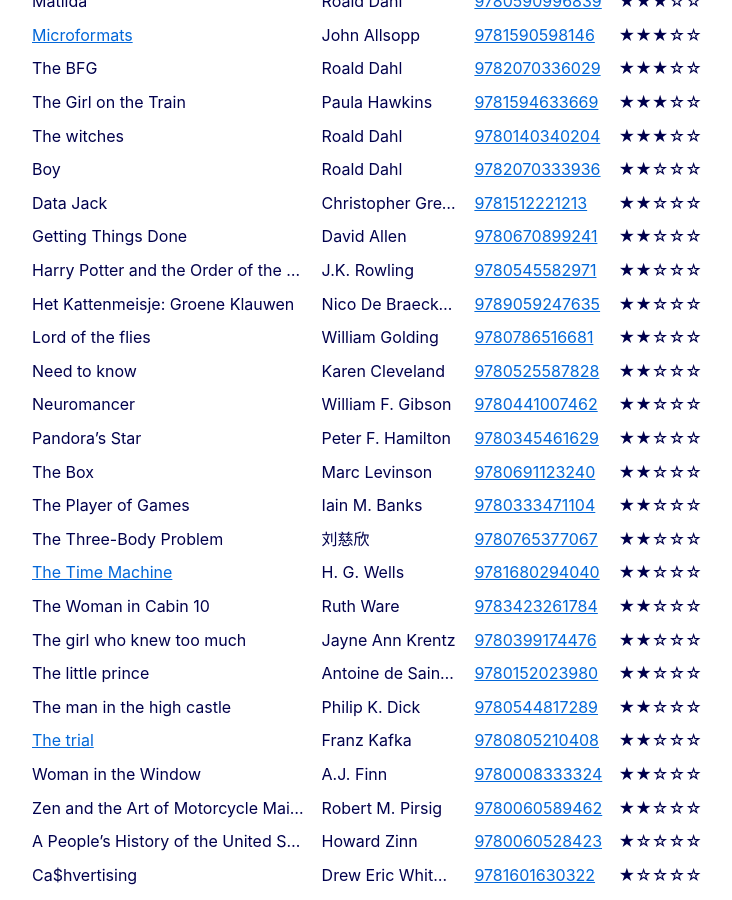
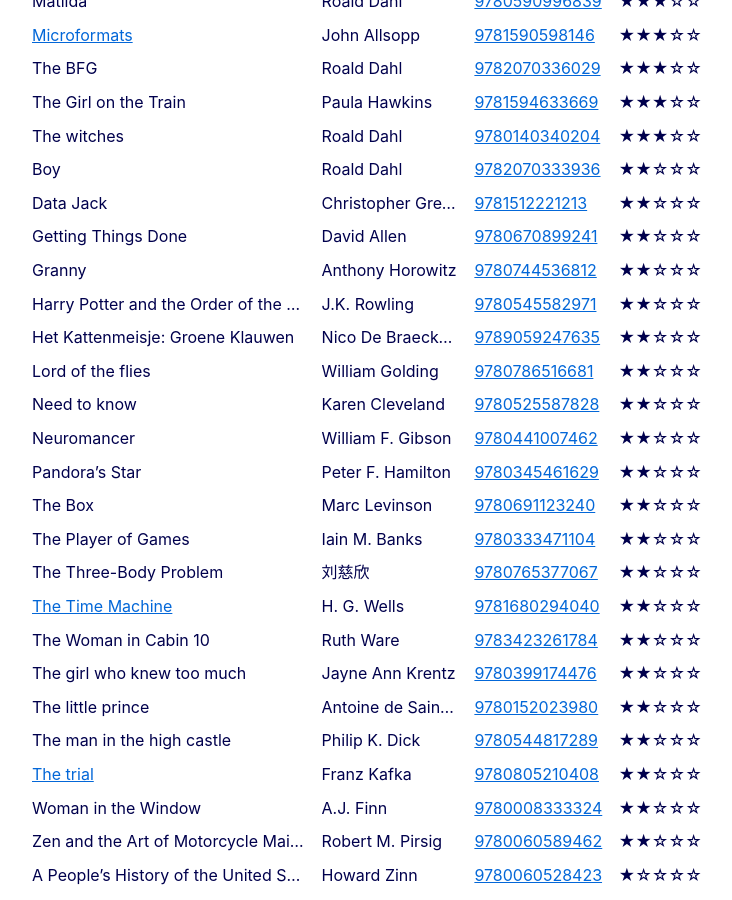
Before and after one commit to cimm/suffix, a Jekyll site: the page built from reading/index.html, in a window 1280 px wide and 900 px high, scrolled down 2354 px. Shown: the whole window, without its empty margins (273-1005 px from the left). Built offline with Jekyll 4.4.1, drawn with Linux system fonts in a browser that asks for light colours.

Commit message:
Add Granny by A. Horowitz to books

```diff
--- a/_data/books.yml
+++ b/_data/books.yml
@@ -105,6 +105,10 @@
 - name: "Getting Things Done"
   author: "David Allen"
   isbn13: 9780670899241
+  rating: 2
+- name: "Granny"
+  author: "Anthony Horowitz"
+  isbn13: 9780744536812
   rating: 2
 - name: "Harry Potter and the Chamber of Secrets"
   author: "J.K. Rowling"
```
